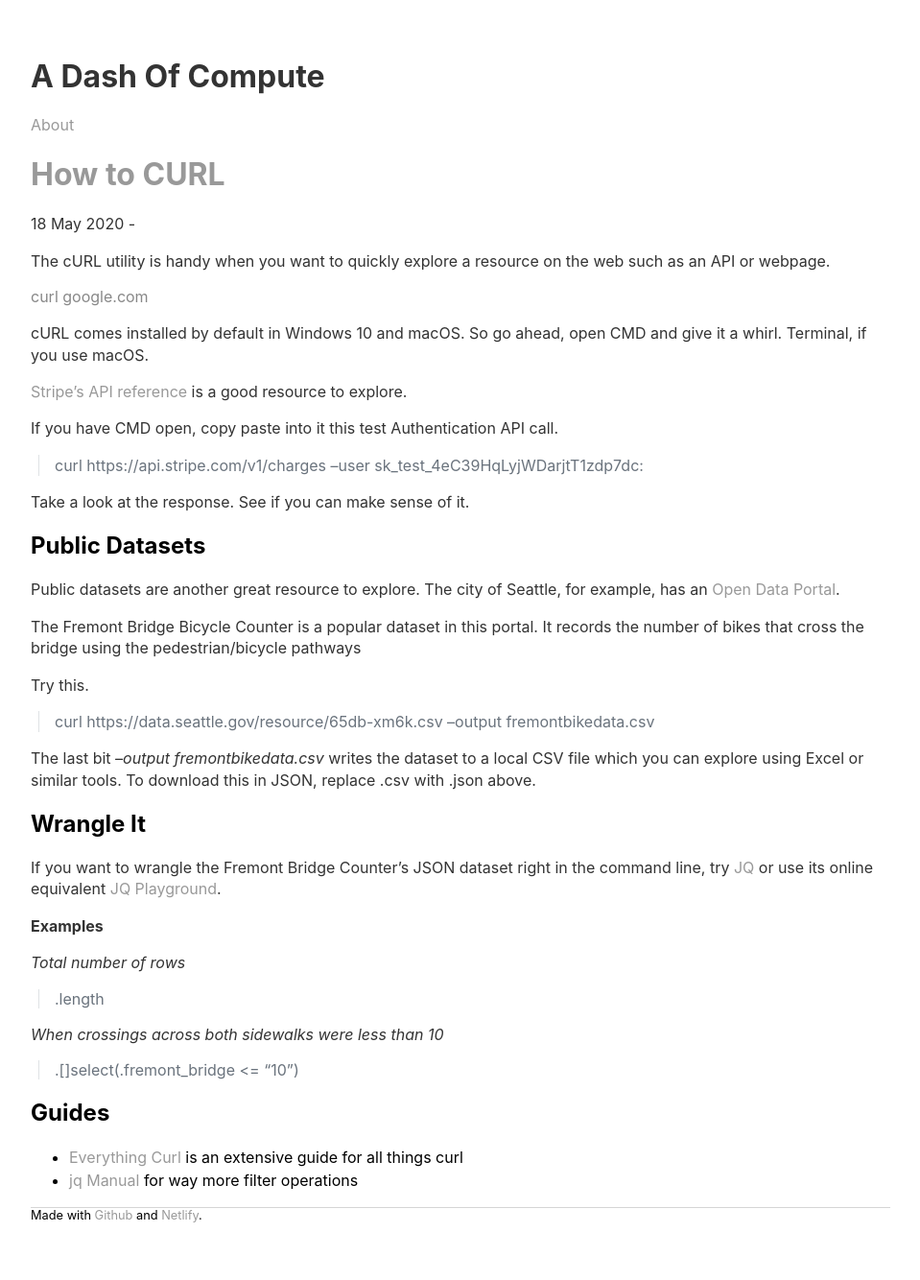
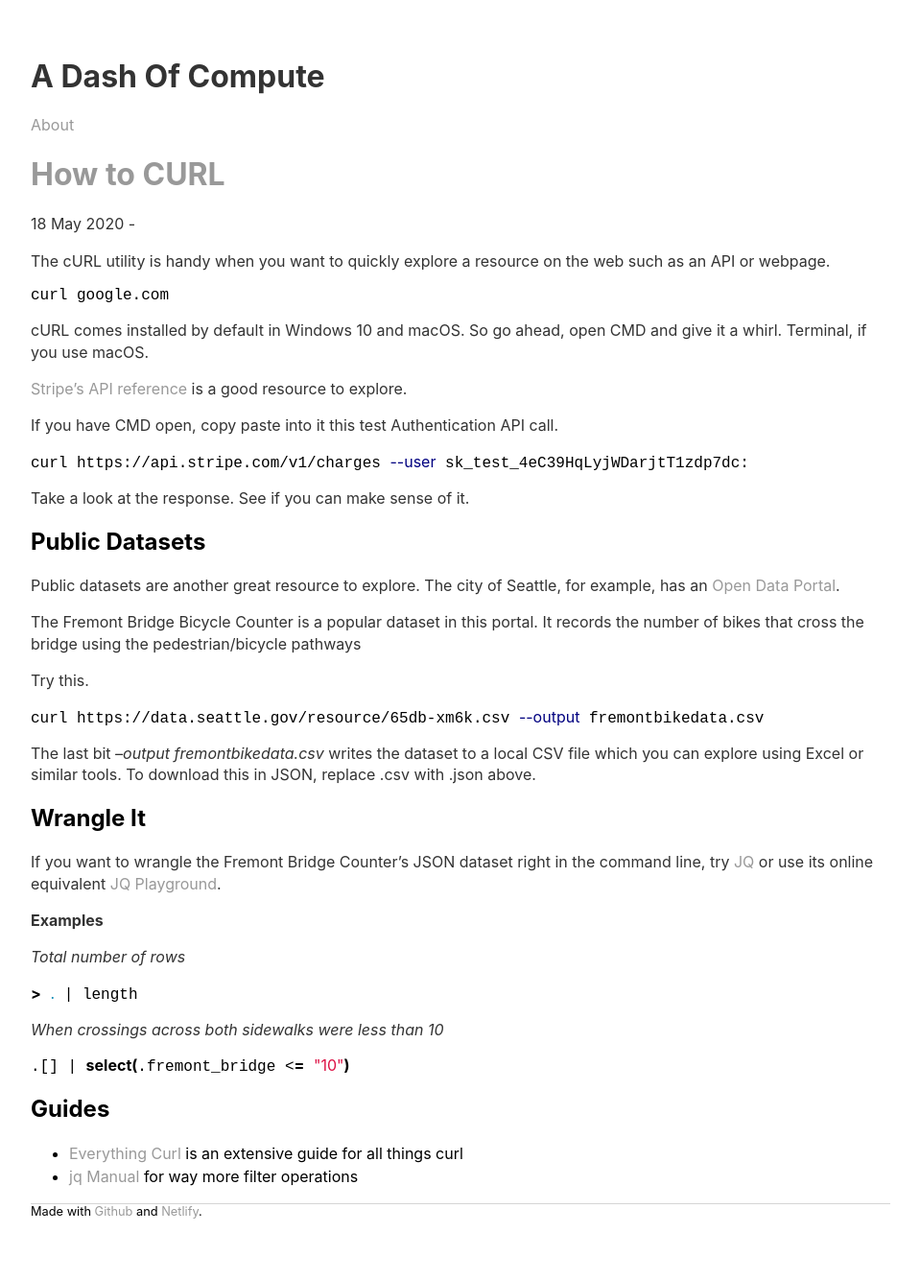
Before and after one commit to sautee/sautee.github.io, a Jekyll site: the page built from _posts/2020-05-18-howtocurl.md, in a window 1280 px wide. Shown: the whole page at 96% size, without its empty margins (160-1119 px from the left). Built offline with Jekyll 4.4.1, drawn with Linux system fonts in a browser that asks for light colours.

Commit message:
Update 2020-05-18-howtocurl.md

````diff
--- a/_posts/2020-05-18-howtocurl.md
+++ b/_posts/2020-05-18-howtocurl.md
@@ -1,12 +1,13 @@
 ---
 layout: post
 title: "How to CURL"
+excerpt: "The cURL utility is handy when you want to quickly explore a resource on the web such as an API or webpage."
 date: 2020-05-18
 ---
 
 The cURL utility is handy when you want to quickly explore a resource on the web such as an API or webpage.
 
-```console
+```shell
 curl google.com
 ```
 
@@ -16,7 +17,9 @@ cURL comes installed by default in Windows 10 and macOS. So go ahead, open CMD a
 
 If you have CMD open, copy paste into it this test Authentication API call.
 
-> curl https://api.stripe.com/v1/charges --user sk_test_4eC39HqLyjWDarjtT1zdp7dc:
+```shell
+curl https://api.stripe.com/v1/charges --user sk_test_4eC39HqLyjWDarjtT1zdp7dc:
+```
 
 Take a look at the response. See if you can make sense of it.
 
@@ -28,7 +31,9 @@ The Fremont Bridge Bicycle Counter is a popular dataset in this portal. It recor
 
 Try this.
 
-> curl https://data.seattle.gov/resource/65db-xm6k.csv --output fremontbikedata.csv
+```shell
+curl https://data.seattle.gov/resource/65db-xm6k.csv --output fremontbikedata.csv
+```
 
 The last bit _--output fremontbikedata.csv_ writes the dataset to a local CSV file which you can explore using Excel or similar tools. To download this in JSON, replace .csv with .json above.
 
@@ -39,10 +44,14 @@ If you want to wrangle the Fremont Bridge Counter's JSON dataset right in the co
 **Examples**
 
 _Total number of rows_
+```shell
 > . | length
+```
 
 _When crossings across both sidewalks were less than 10_
-> .[] | select(.fremont_bridge <= "10")
+```shell
+.[] | select(.fremont_bridge <= "10")
+```
 
 ## Guides
 - [Everything Curl](https://ec.haxx.se/) is an extensive guide for all things curl
````
